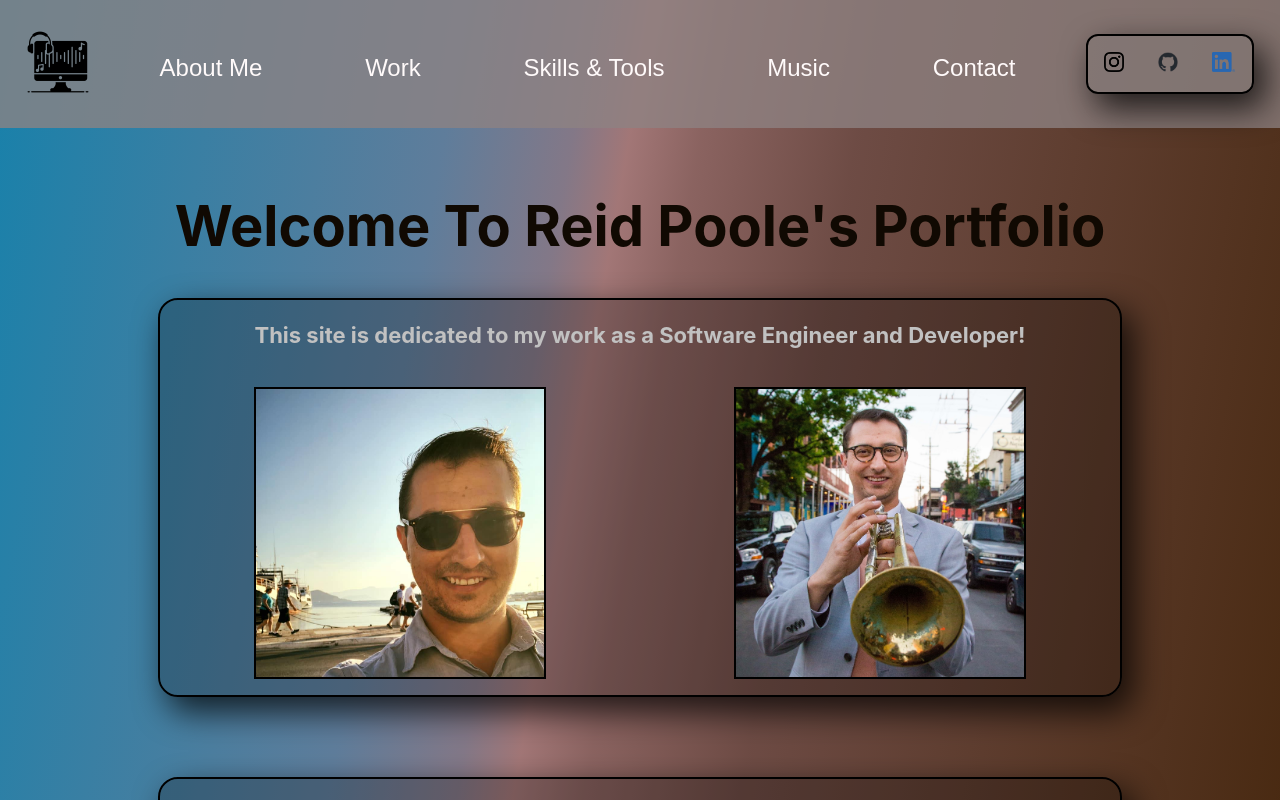
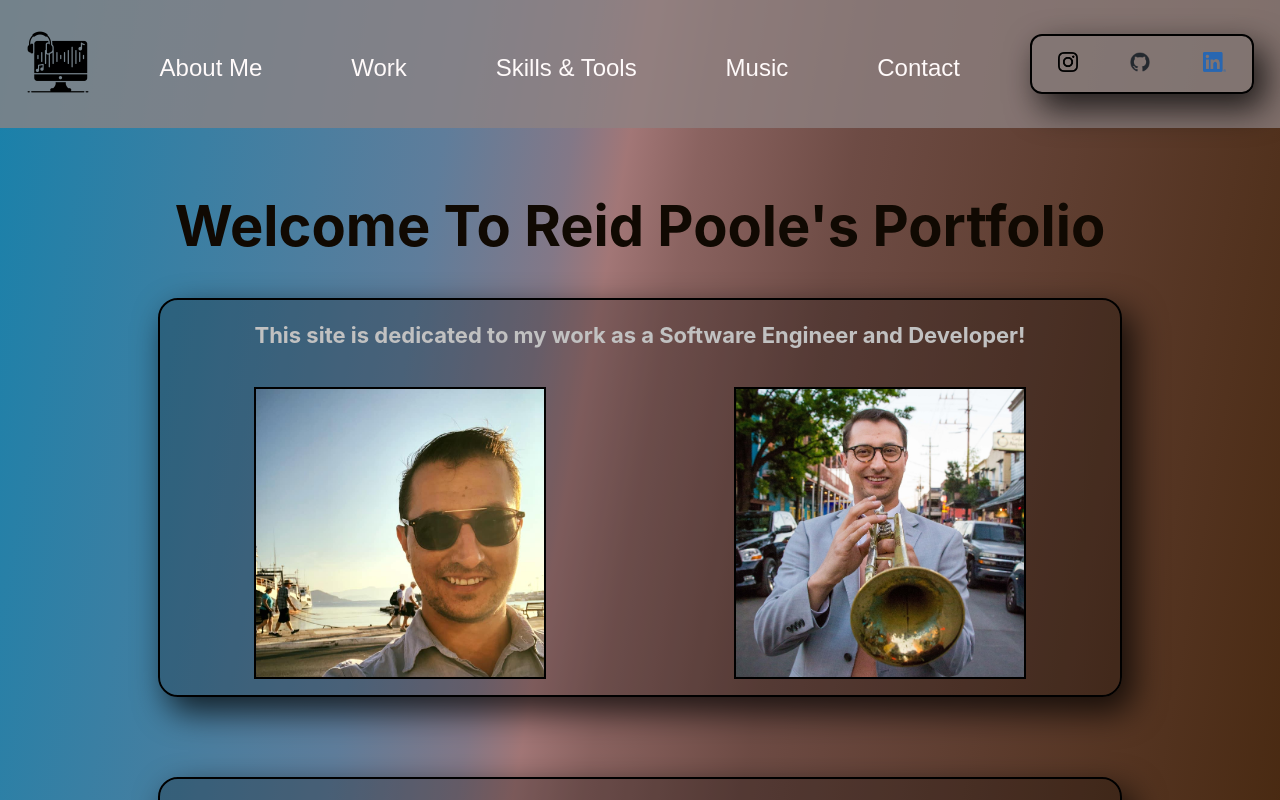
Before and after one commit to rpoole444/portfolio-site, a React (Create React App) app: page / in a window 1280 px wide. Shown: the top 800 px of the page. Built offline with nearby package versions, Linux system fonts and the light colour scheme.

Commit message:
minor header stylings

```diff
--- a/src/components/Header/Header.css
+++ b/src/components/Header/Header.css
@@ -22,7 +22,7 @@ header{
   justify-content: space-around;
   align-items: center;
   padding: 0 1rem;
-  width: 100%;
+  width: 70%;
  }
 .logo-container{
   margin-right: 2vw;
@@ -39,7 +39,7 @@ header{
   box-shadow: 10px 14px 33px 1px rgba(0,0,0,0.75);
 }
 .logo-side{
-  height: 5vh;
+  height: 6vh;
 }
 
 .button {
```
